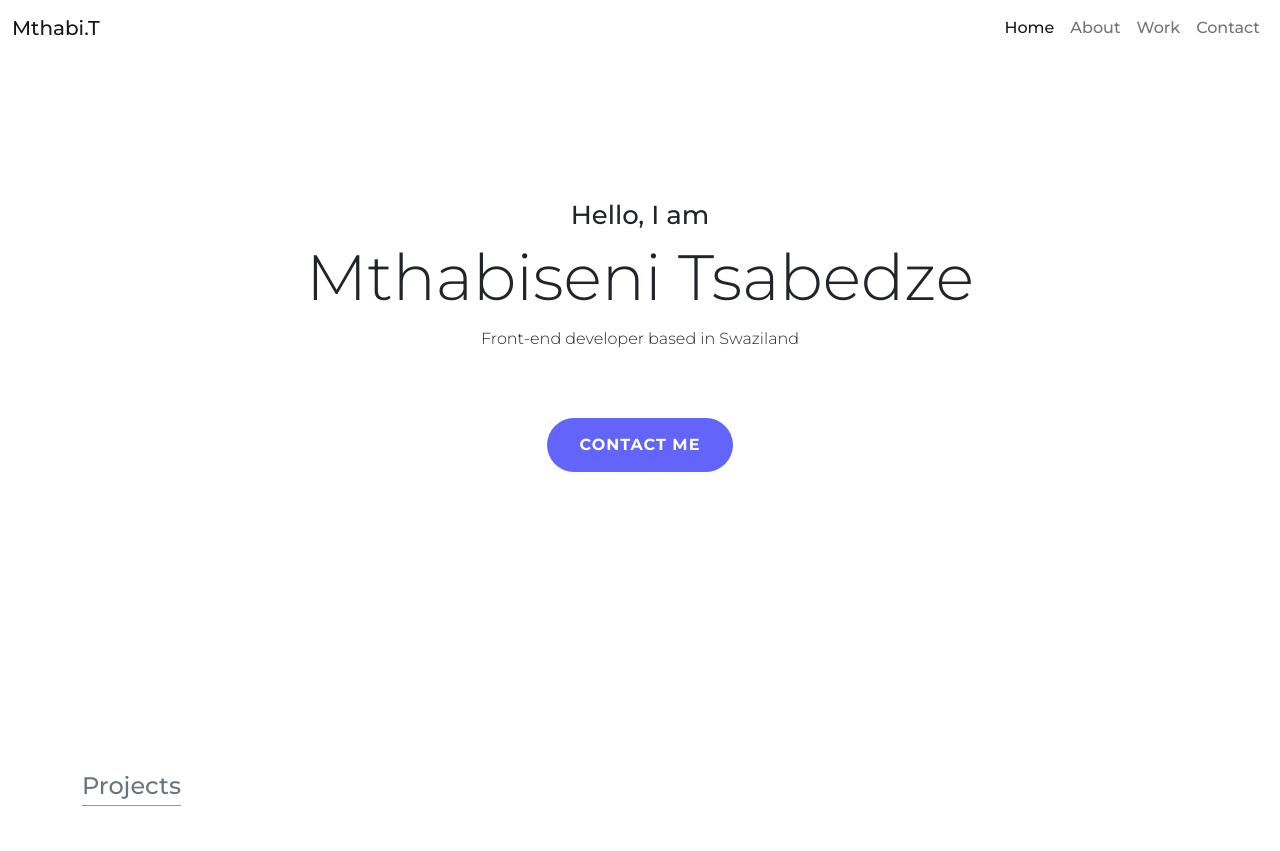
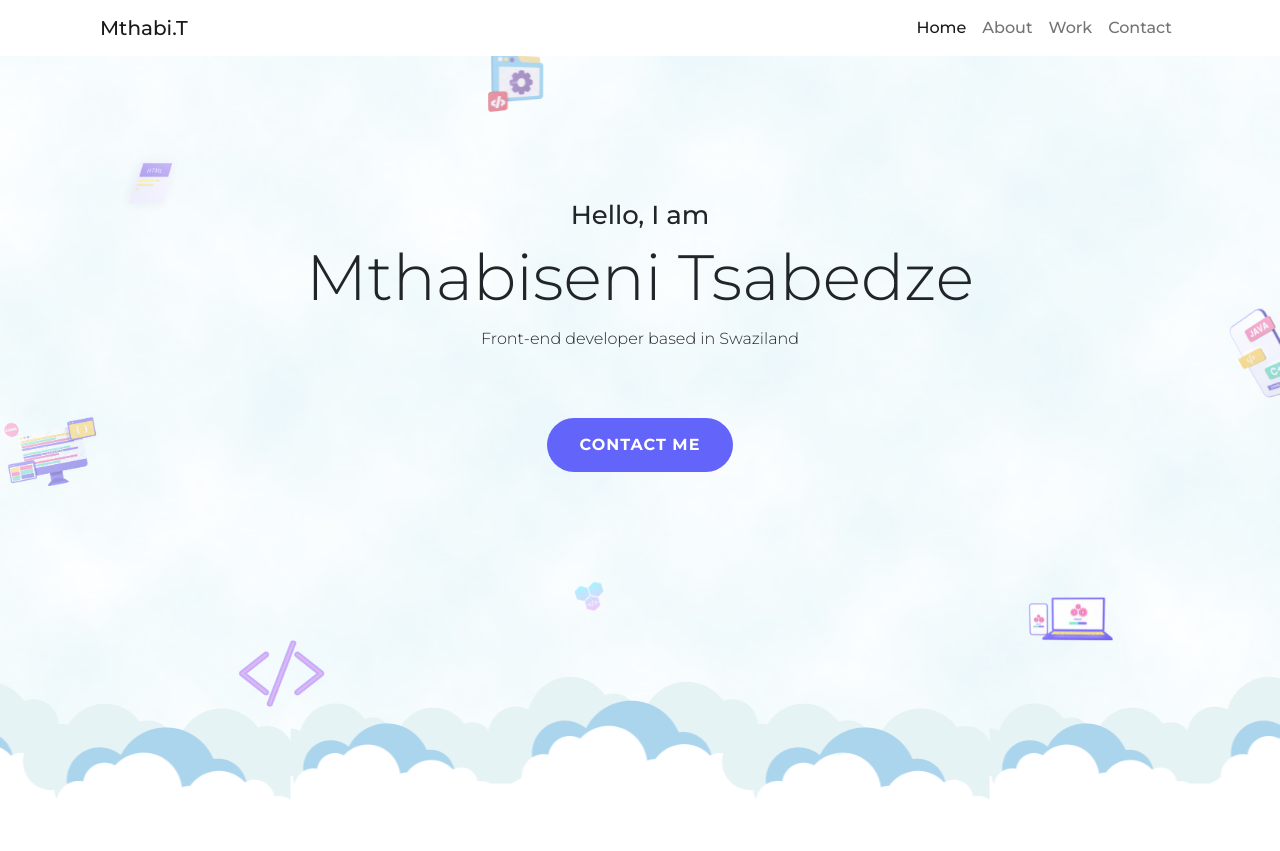
Before and after one commit to MthabiKT/portfolio-project, a plain HTML site: page index.html in a window 1280 px wide. Shown: the top 851 px of the page. Drawn offline with nearby package versions, Linux system fonts and the light colour scheme.

Commit message:
Updated skills section

```diff
--- a/index.html
+++ b/index.html
@@ -206,7 +206,7 @@
             <div class="col-md-3 skill-visual">
               <img
                 class="image-fluid shadow d-none d-sm-block"
-                src="images/logos/logo-softwares-flexbox.png"
+                src="images/logos/logo-softwares-figma.png"
               />
             </div>
             <div class="col-md-3 skill-visual">
--- a/style.css
+++ b/style.css
@@ -60,6 +60,7 @@ nav {
   background-size: cover;
   background-position: center;
 }
+
 .btn-branding {
   background-color: var(--branding);
   color: white;
@@ -98,21 +99,31 @@ nav {
   margin-top: 100px;
   padding: 35px 45px;
 }
-
 .content-container img {
   width: 430px;
   margin-left: 65px;
+}
+.container-fluid {
+  padding-left: 100px;
+  padding-right: 100px;
 }
 .email a {
   text-decoration: none;
 }
 .hero {
   text-align: center;
-  padding: 200px 15px;
-  background-image: url(/images/background.png);
+  padding: 200px 0px 0px;
+  background-size: cover;
+  background-image: url("images/Cover\ page.png");
 }
-
-.text-info {
+.banner {
+  background-image: url("images/clouds.png");
+  background-position: bottom;
+  padding: 100px;
+  margin-top: 95px;
+  margin-bottom: 75px;
+}
+xt-info {
   text-align: center;
 }
 .sub-title {
```
Also changed, not shown: images/logos/logo-softwares-figma.png (added), images/logos/logo-softwares-seo.png.
